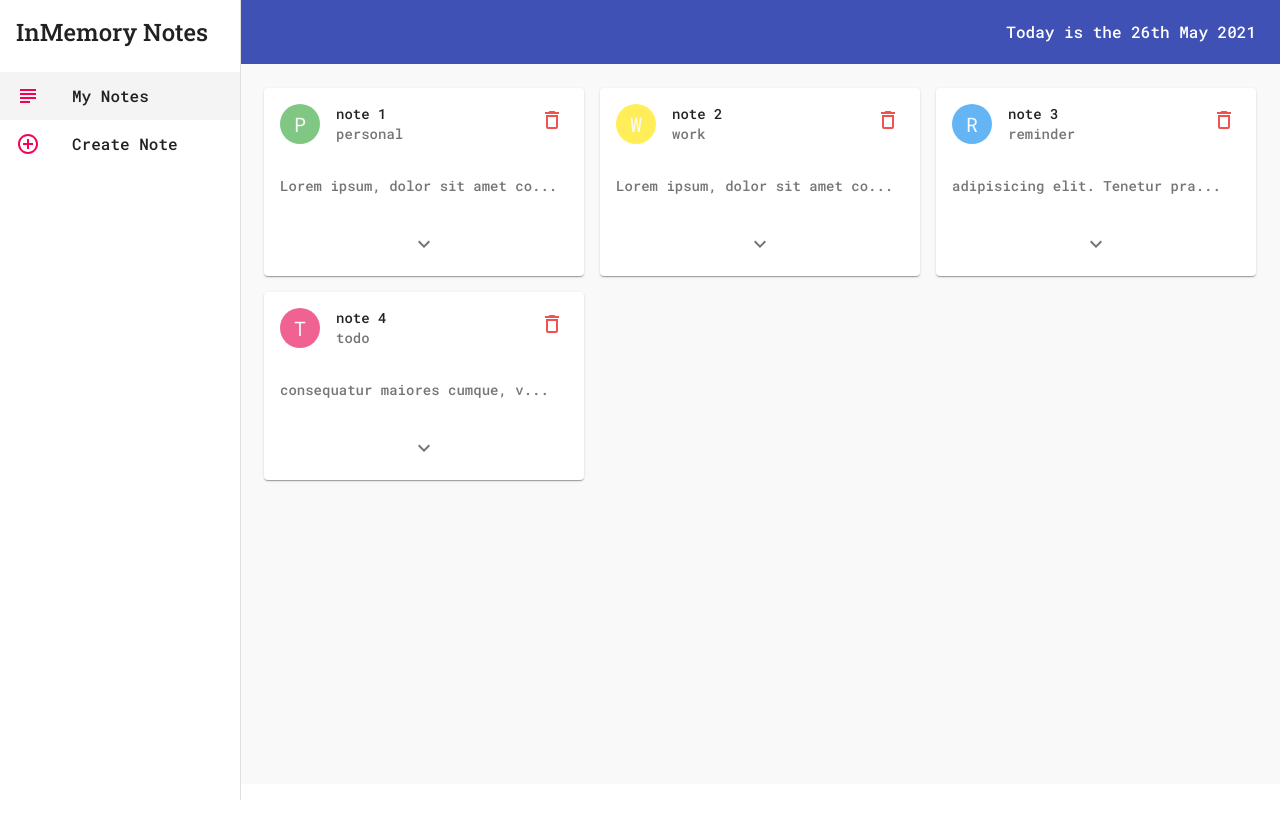
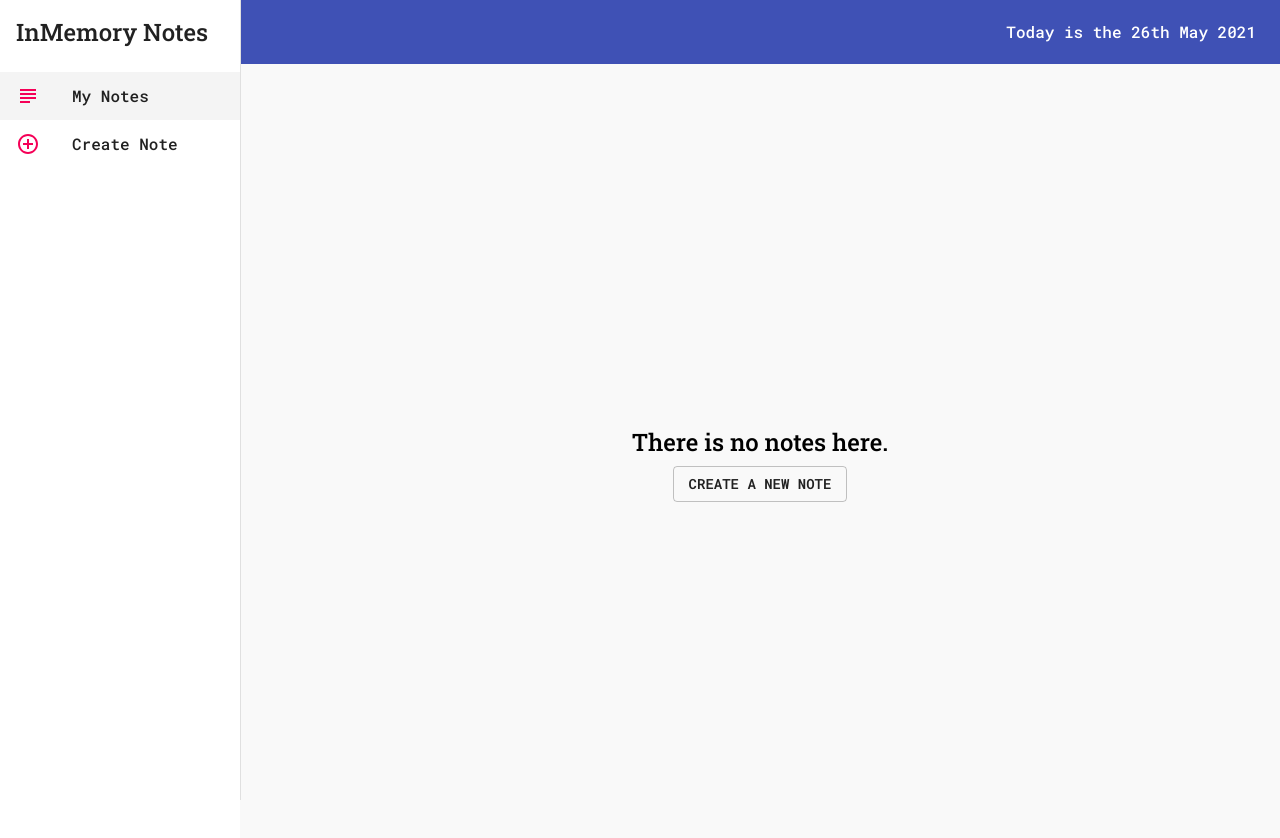
Before and after one commit to deepkush97/inmemory-notes-app-ts, a React (Create React App) app: page / in a window 1280 px wide. Shown: the top 838 px of the page. Before the commit the page ends 800 px from the top, so only its background shows below. Built offline with nearby package versions, Linux system fonts and the light colour scheme.

Commit message:
Updated: Storing the notes data in the indexedDB

```diff
--- a/package.json
+++ b/package.json
@@ -13,12 +13,15 @@
     "@types/node": "^12.0.0",
     "@types/react-dom": "^17.0.0",
     "date-fns": "^2.21.3",
+    "dexie": "^3.0.3",
+    "dexie-react-hooks": "^1.0.6",
     "react": "^17.0.2",
     "react-dom": "^17.0.2",
     "react-masonry-css": "^1.0.16",
     "react-router-dom": "^5.2.0",
     "react-scripts": "4.0.3",
     "typescript": "^4.1.2",
+    "uuid": "^8.3.2",
     "web-vitals": "^1.0.1"
   },
   "scripts": {
@@ -50,6 +53,7 @@
   "devDependencies": {
     "@types/react": "^17.0.6",
     "@types/react-router-dom": "^5.1.7",
+    "@types/uuid": "^8.3.0",
     "gh-pages": "^3.2.0"
   }
 }
--- a/src/App.tsx
+++ b/src/App.tsx
@@ -4,7 +4,7 @@ import { ThemeProvider } from "@material-ui/core";
 import { Create } from "./pages/Create";
 import { View } from "./pages/View";
 import { globalTheme } from "./theme/global";
-import { NotesProvider } from "./context/global";
+import { NotesProvider } from "./context/NotesContext";
 import { Layout } from "./components/Layout";
 function App() {
   return (
--- /dev/null
+++ b/src/context/NotesContext.tsx
@@ -0,0 +1,46 @@
+import React, { FC, useEffect, useState } from "react";
+import { v4 } from "uuid";
+import { notesRepository } from "./NotesDB";
+
+const defaultStore: NotesContextType = {
+  notes: [],
+  saveNote: async (newNote: ICreateNote) => new Promise(() => {}),
+  deleteNote: async (id: string) => new Promise(() => {}),
+};
+
+export const NotesContext = React.createContext(defaultStore);
+
+export const NotesProvider: FC = ({ children }): React.ReactElement => {
+  const [notes, setNotes] = useState<INote[]>([]);
+
+  async function syncWithDb() {
+    const latestNotes = await notesRepository.notes.toArray();
+    setNotes(latestNotes);
+  }
+
+  useEffect(() => {
+    notesRepository.open().catch((error: Error) => {
+      console.error(`Open failed: ${error.message}`);
+    });
+    syncWithDb();
+    return () => {
+      notesRepository.close();
+    };
+  }, []);
+
+  const store: NotesContextType = {
+    notes,
+    saveNote: async (newNote: ICreateNote) => {
+      await notesRepository.notes.add({ ...newNote, id: v4() });
+      syncWithDb();
+    },
+    deleteNote: async (id: string) => {
+      notesRepository.notes.delete(String(id));
+      syncWithDb();
+    },
+  };
+
+  return (
+    <NotesContext.Provider value={store}>{children}</NotesContext.Provider>
+  );
+};
--- /dev/null
+++ b/src/context/NotesDB.ts
@@ -0,0 +1,16 @@
+import Dexie from "dexie";
+
+class NotesDB extends Dexie {
+  notes: Dexie.Table<INote, string>;
+
+  constructor(databaseName: string) {
+    super(databaseName);
+    this.version(1).stores({
+      notes: "++id,title,details,category",
+    });
+
+    this.notes = this.table("notes");
+  }
+}
+
+export const notesRepository = new NotesDB("todoDatabase");
--- a/src/context/global.tsx
+++ /dev/null
@@ -1,56 +0,0 @@
-import * as React from "react";
-
-export const NotesContext = React.createContext<NotesContextType | null>(null);
-
-export const NotesProvider: React.FC<React.ReactNode> = ({ children }) => {
-  const [notes, setNotes] = React.useState<INote[]>([
-    {
-      id: 1,
-      title: "note 1",
-      details:
-        "Lorem ipsum, dolor sit amet consectetur adipisicing elit. Similique dolor consequatur maiores cumque, voluptates quia nesciunt, voluptatum molestiae deleniti vel ipsa, illo debitis expedita! Iure fugit quisquam necessitatibus architecto ratione!",
-      category: "personal",
-    },
-    {
-      id: 2,
-      title: "note 2",
-      details:
-        "Lorem ipsum, dolor sit amet consectetur adipisicing elit. Tenetur praesentium reprehenderit corrupti quaerat, quos atque ut ab recusandae veritatis eius minima quia voluptate quod alias, quas, tempore temporibus voluptatibus exercitationem? Provident rem ullam perspiciatis veritatis repudiandae deserunt asperiores! Quae, temporibus molestias tenetur tempora non rerum dignissimos nobis, unde quibusdam accusantium quis minus omnis hic possimus nulla. Rem suscipit fugiat impedit.",
-      category: "work",
-    },
-    {
-      id: 3,
-      title: "note 3",
-      details:
-        " adipisicing elit. Tenetur praesentium reprehenderit corrupti quaerat, quos atque ut ab recusandae veritatis eius minima quia voluptate quod alias, quas, tempore temporibus voluptatibus exercitationem?",
-      category: "reminder",
-    },
-    {
-      id: 4,
-      title: "note 4",
-      details:
-        " consequatur maiores cumque, voluptates quia nesciunt, voluptatum molestiae deleniti vel ipsa, illo debitis expedita! Iure fugit quisquam necessitatibus architecto ",
-      category: "todo",
-    },
-  ]);
-
-  const saveNote = ({ category, details, title }: ICreateNote) => {
-    const newNote: INote = {
-      id: Math.random(),
-      title,
-      details,
-      category,
-    };
-    setNotes([...notes, newNote]);
-  };
-
-  const deleteNote = (id: number) => {
-    setNotes((prev) => prev.filter((a) => a.id !== id));
-  };
-
-  return (
-    <NotesContext.Provider value={{ notes, saveNote, deleteNote }}>
-      {children}
-    </NotesContext.Provider>
-  );
-};
--- a/src/pages/Create.tsx
+++ b/src/pages/Create.tsx
@@ -15,7 +15,7 @@ import {
 import KeyboardArrowRightIcon from "@material-ui/icons/KeyboardArrowRight";
 import { FormEvent, useContext, useState } from "react";
 import { useHistory } from "react-router-dom";
-import { NotesContext } from "../context/global";
+import { NotesContext } from "../context/NotesContext";
 
 const useStyles = makeStyles({
   field: {
--- a/src/pages/View.tsx
+++ b/src/pages/View.tsx
@@ -4,7 +4,7 @@ import Masonry from "react-masonry-css";
 import { DeleteConfirmationDialog } from "../components/DeleteConfirmationDialog";
 import { NoNotesBanner } from "../components/NoNotesBanner";
 import { NoteCard } from "../components/NoteCard";
-import { NotesContext } from "../context/global";
+import { NotesContext } from "../context/NotesContext";
 
 const useStyle = makeStyles((theme) => {
   return {
@@ -25,7 +25,7 @@ const useStyle = makeStyles((theme) => {
 
 export const View = () => {
   const [deleteConfirmation, setDeleteConfirmation] = useState(false);
-  const [deletingNoteId, setDeletingNoteId] = useState(0);
+  const [deletingNoteId, setDeletingNoteId] = useState("");
 
   const { notes, deleteNote } = useContext(NotesContext) as NotesContextType;
   const classes = useStyle();
@@ -35,14 +35,14 @@ export const View = () => {
     700: 1,
   };
 
-  const openDeleteConfirmation = (id: number) => {
+  const openDeleteConfirmation = (id: string) => {
     setDeleteConfirmation(true);
     setDeletingNoteId(id);
   };
   const handleConfirmDelete = () => {
     setDeleteConfirmation(false);
     deleteNote(deletingNoteId);
-    setDeletingNoteId(0);
+    setDeletingNoteId("");
   };
 
   return (
--- a/src/types.d.ts
+++ b/src/types.d.ts
@@ -7,11 +7,11 @@ interface ICreateNote {
 }
 
 interface INote extends ICreateNote {
-  id: number;
+  id: string;
 }
 
 type NotesContextType = {
   notes: INote[];
-  saveNote: (todo: ICreateNote) => void;
-  deleteNote: (id: number) => void;
+  saveNote: (newNote: ICreateNote) => Promise<void>;
+  deleteNote: (id: string) => Promise<void>;
 };
```
Also changed, not shown: 1 other file (tests, documents, lock files or other folders).
